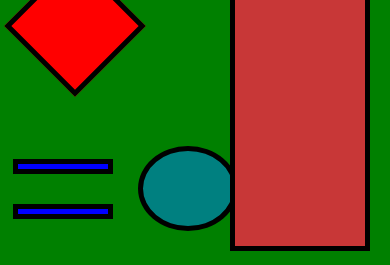
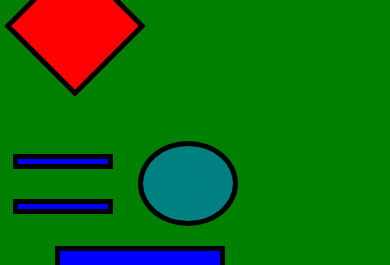
Before and after one commit to NeAnon/resizable-page-task, a plain HTML site: page index.html in a window 390 px wide. Shown: the part 209-474 px from the top of the page. Drawn offline with Linux system fonts and the light colour scheme.

Commit message:
added <583px state

```diff
--- a/style.css
+++ b/style.css
@@ -140,3 +140,14 @@ body {
         flex-direction: row;
     }
 }
+
+@media screen and (max-width: 582px) {
+    .text-box{
+        left: 55px; /* Eyeballed from reference image, comparing to ellipse position above. */
+        background-color: #0000FF;
+    }
+
+    .content{
+        flex-direction: column;
+    }
+}
```
